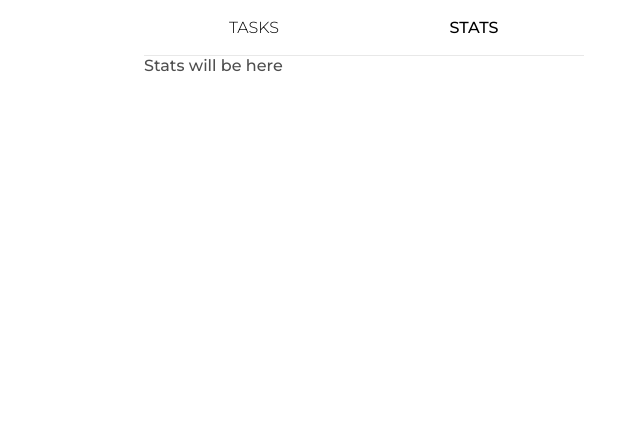
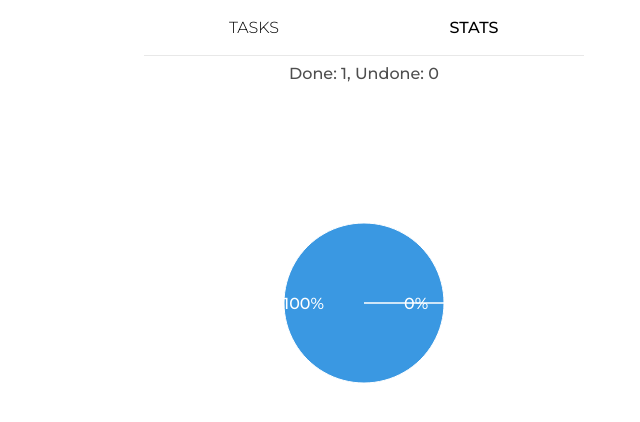
Before and after one commit to Constance-Agonse/zhqtever, a React (Create React App) app: page / in a window 1280 px wide. Both pictures are taken after a click on the button "STATS". Shown: the top 422 px of the page, without its empty margins (276-916 px from the left). Built offline with nearby package versions, Linux system fonts and the light colour scheme.

Commit message:
chart initial no style

```diff
--- a/package.json
+++ b/package.json
@@ -15,6 +15,7 @@
     "react-dom": "^17.0.2",
     "react-icons": "^4.3.1",
     "react-scripts": "5.0.0",
+    "recharts": "^2.1.8",
     "sass": "^1.45.1",
     "typescript": "^4.5.4",
     "web-vitals": "^2.1.2"
--- a/src/App.tsx
+++ b/src/App.tsx
@@ -1,4 +1,5 @@
 import React, { useState } from "react";
+import { Stats } from "./components/StatsContainer";
 import { Tabs } from "./components/Tabs";
 import { Task, TodoContainer } from "./components/TodoContainer";
 
@@ -33,10 +34,29 @@ function App() {
           />
         </div>
         {tab === "todo" && <TodoContainer tasks={tasks} onSetTask={setTasks} />}
-        {tab === "stats" && <div>Stats will be here</div>}
+        {tab === "stats" && (
+          <Stats
+            doneTasksAmount={getDoneTasksAmount(tasks)}
+            undoneTasksAmount={getUndoneTasksAmount(tasks)}
+          />
+        )}
       </div>
     </div>
   );
 }
 
+const getDoneTasksAmount = (tasks: Task[]) => {
+  let count = 0;
+  tasks.forEach((task) => {
+    if (task.isDone) {
+      count++;
+    }
+  });
+  return count;
+};
+
+const getUndoneTasksAmount = (tasks: Task[]) => {
+  return tasks.length - getDoneTasksAmount(tasks);
+};
+
 export default App;
--- /dev/null
+++ b/src/components/StatsContainer/Stats.scss
@@ -0,0 +1,4 @@
+.Stats__legend {
+  text-align: center;
+  margin-top: 8px;
+}
--- /dev/null
+++ b/src/components/StatsContainer/Stats.tsx
@@ -0,0 +1,77 @@
+import React from "react";
+import { PieChart, Pie, Cell } from "recharts";
+
+import "./Stats.scss";
+
+type Props = {
+  doneTasksAmount: number;
+  undoneTasksAmount: number;
+};
+
+export const Stats = ({ doneTasksAmount, undoneTasksAmount }: Props) => {
+  const data = [
+    { name: "Done tasks", value: doneTasksAmount },
+    { name: "Undone tasks", value: undoneTasksAmount },
+  ];
+
+  const COLORS = ["#3A98E2", "#F2B428"];
+
+  const RADIAN = Math.PI / 180;
+  const renderCustomizedLabel = ({
+    cx,
+    cy,
+    midAngle,
+    innerRadius,
+    outerRadius,
+    percent,
+    index,
+  }: {
+    cx: any;
+    cy: any;
+    midAngle: any;
+    innerRadius: any;
+    outerRadius: any;
+    percent: any;
+    index: any;
+  }) => {
+    const radius = innerRadius + (outerRadius - innerRadius) * 0.5;
+    const x = cx + radius * Math.cos(-midAngle * RADIAN);
+    const y = cy + radius * Math.sin(-midAngle * RADIAN);
+
+    return (
+      <text
+        x={x}
+        y={y}
+        fill="white"
+        textAnchor={x > cx ? "start" : "end"}
+        dominantBaseline="central"
+      >
+        {`${(percent * 100).toFixed(0)}%`}
+      </text>
+    );
+  };
+
+  return (
+    <div className="Stats">
+      <div className="Stats__legend">
+        Done: {doneTasksAmount}, Undone: {undoneTasksAmount}
+      </div>
+      <PieChart width={440} height={440}>
+        <Pie
+          data={data}
+          cx="50%"
+          cy="50%"
+          labelLine={false}
+          label={renderCustomizedLabel}
+          outerRadius={80}
+          fill="#8884d8"
+          dataKey="value"
+        >
+          {data.map((entry, index) => (
+            <Cell key={`cell-${index}`} fill={COLORS[index % COLORS.length]} />
+          ))}
+        </Pie>
+      </PieChart>
+    </div>
+  );
+};
--- /dev/null
+++ b/src/components/StatsContainer/index.ts
@@ -0,0 +1 @@
+export { Stats } from './Stats';
```
Also changed, not shown: 1 other file (tests, documents, lock files or other folders).
